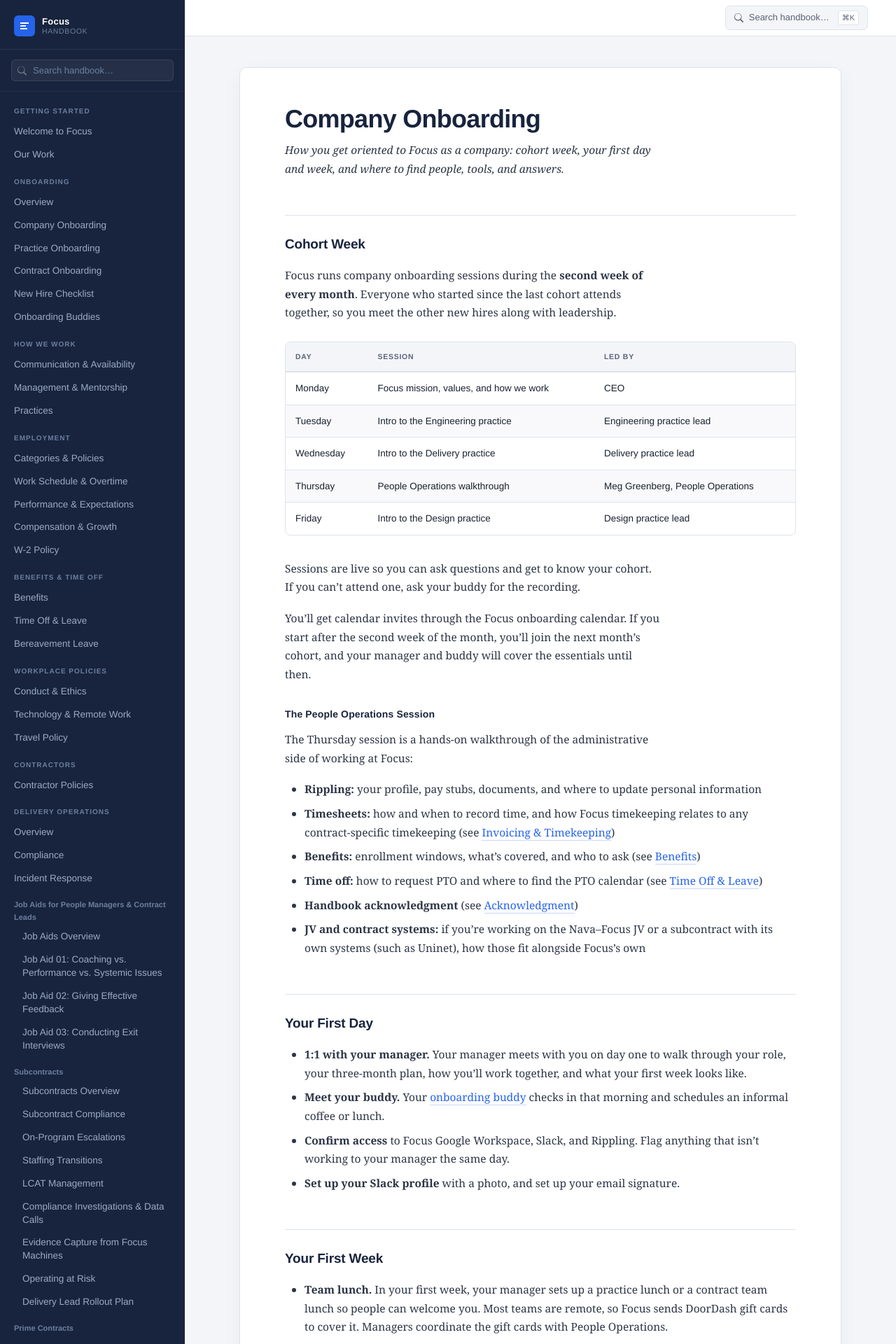
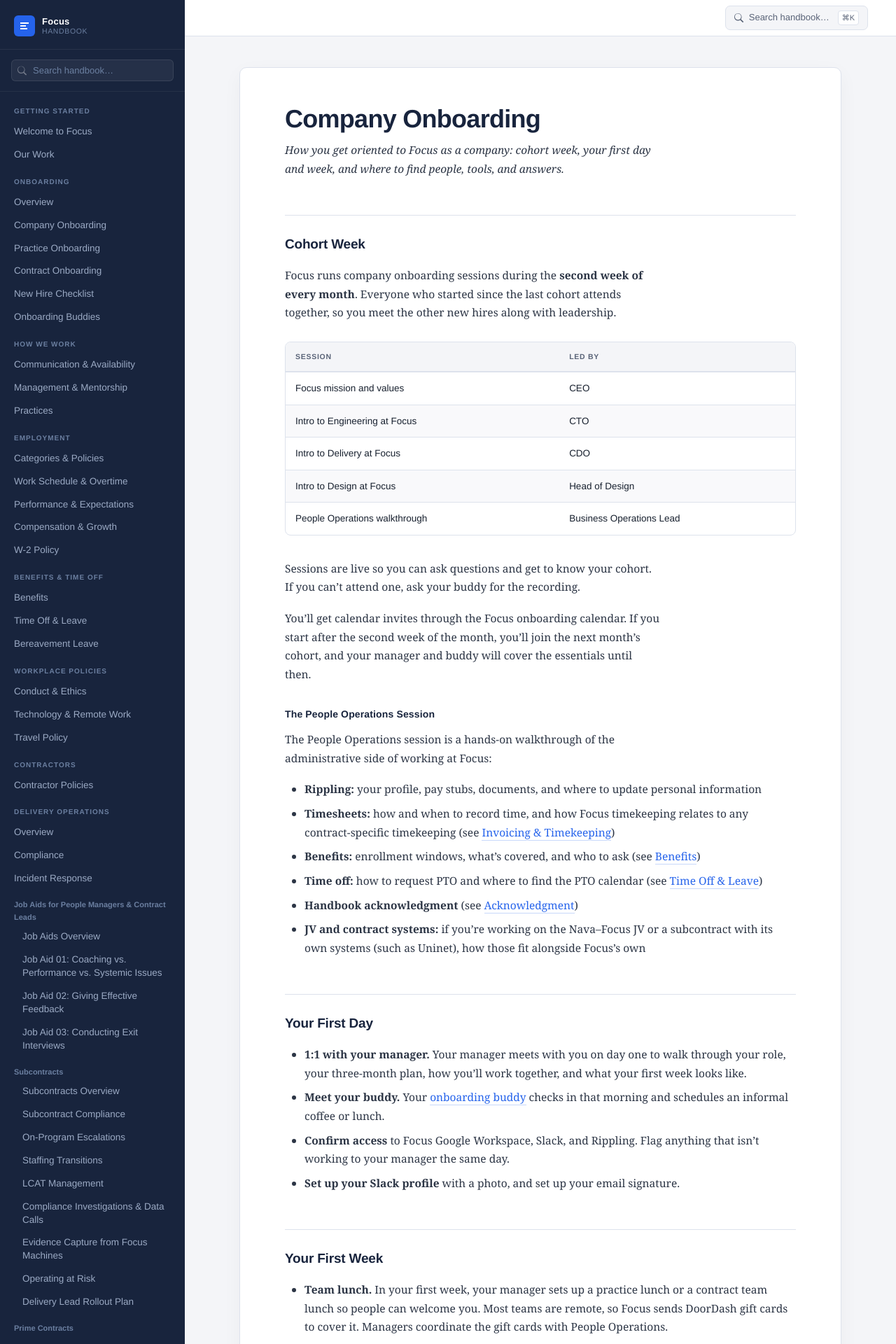
Before and after one commit to focusconsulting/focus-handbook, a Jekyll site: the page built from pages/onboarding/company.md, in a window 1280 px wide. Shown: the top 1920 px of the page at 70% size. Built offline with Jekyll 4.4.1, drawn with Linux system fonts in a browser that asks for light colours; our own code applies the rules of GitHub Pages for plain Markdown files.

Commit message:
Drop weekdays from cohort sessions and name session leads by role
Co-Authored-By: Claude Opus 5.5 <noreply@anthropic.com>

```diff
--- a/pages/onboarding/company.md
+++ b/pages/onboarding/company.md
@@ -6,13 +6,13 @@ _How you get oriented to Focus as a company: cohort week, your first day and wee
 
 Focus runs company onboarding sessions during the **second week of every month**. Everyone who started since the last cohort attends together, so you meet the other new hires along with leadership.
 
-| Day | Session | Led by |
-| --- | --- | --- |
-| Monday | Focus mission, values, and how we work | CEO |
-| Tuesday | Intro to the Engineering practice | Engineering practice lead |
-| Wednesday | Intro to the Delivery practice | Delivery practice lead |
-| Thursday | People Operations walkthrough | Meg Greenberg, People Operations |
-| Friday | Intro to the Design practice | Design practice lead |
+| Session | Led by |
+| --- | --- |
+| Focus mission and values | CEO |
+| Intro to Engineering at Focus | CTO |
+| Intro to Delivery at Focus | CDO |
+| Intro to Design at Focus | Head of Design |
+| People Operations walkthrough | Business Operations Lead |
 
 Sessions are live so you can ask questions and get to know your cohort. If you can't attend one, ask your buddy for the recording.
 
@@ -20,7 +20,7 @@ You'll get calendar invites through the Focus onboarding calendar. If you start
 
 ### The People Operations Session
 
-The Thursday session is a hands-on walkthrough of the administrative side of working at Focus:
+The People Operations session is a hands-on walkthrough of the administrative side of working at Focus:
 
 - **Rippling:** your profile, pay stubs, documents, and where to update personal information
 - **Timesheets:** how and when to record time, and how Focus timekeeping relates to any contract-specific timekeeping (see [Invoicing & Timekeeping](../invoicing.md))
```
Also changed, not shown: pages/onboarding/checklist.md (+3 -3 lines), search-index.json.
